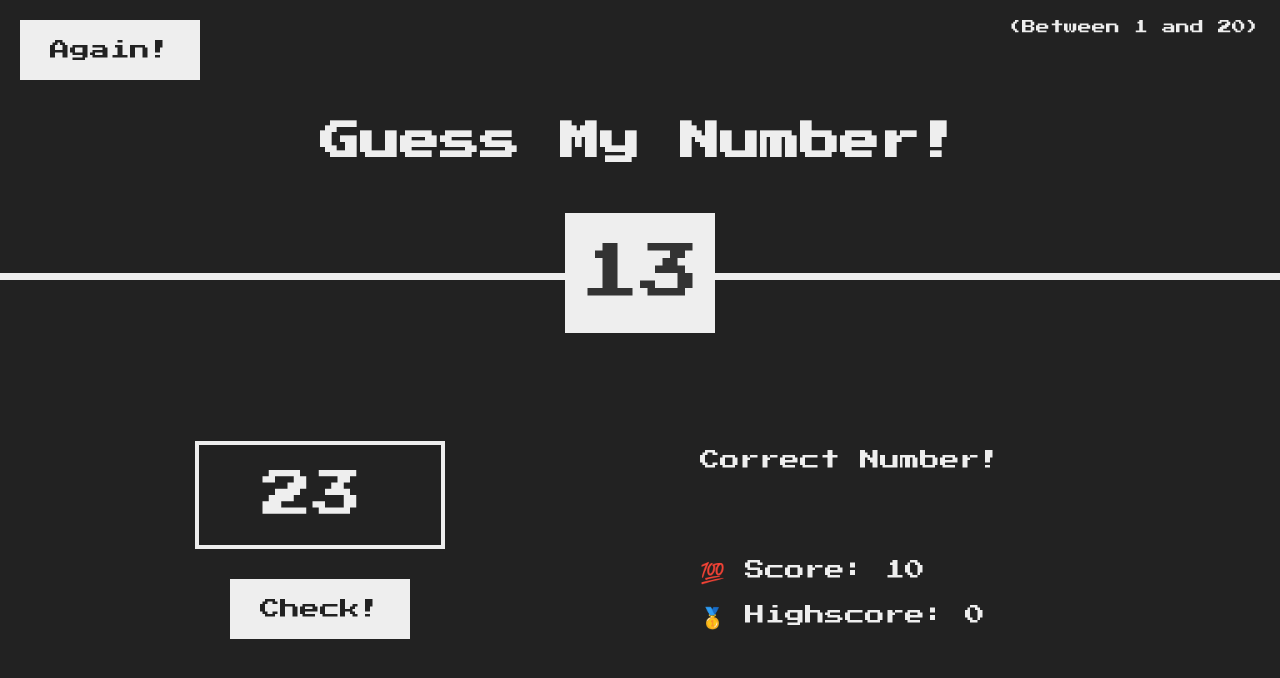
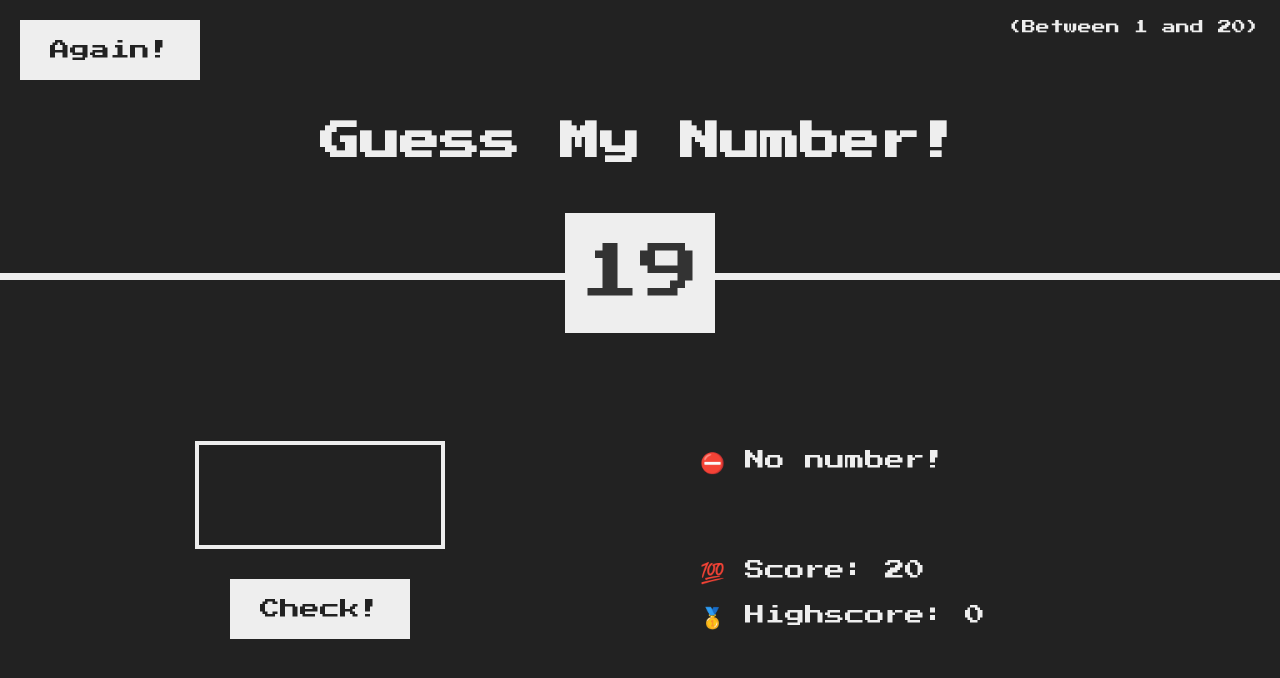
Before and after one commit to ryankresna/complete-javascript-course-master, a plain HTML site: page 05-Guess-My-Number/starter/index.html in a window 1280 px wide. Both pictures are taken after a click on the button "Check!". Drawn offline with Linux system fonts and the light colour scheme.

Commit message:
update js

```diff
--- a/05-Guess-My-Number/starter/script.js
+++ b/05-Guess-My-Number/starter/script.js
@@ -1,10 +1,29 @@
 'use strict';
 
-console.log( document.querySelector( '.message' ).textContent );
-document.querySelector( '.message' ).textContent = 'Correct Number!';
+// console.log( document.querySelector( '.message' ).textContent );
+// document.querySelector( '.message' ).textContent = 'Correct Number!';
 
-document.querySelector( '.number' ).textContent = '13';
-document.querySelector( '.score' ).textContent = '10';
+// document.querySelector( '.number' ).textContent = '13';
+// document.querySelector( '.score' ).textContent = '10';
 
-document.querySelector( '.guess' ).value = 23;
-console.log( document.querySelector( '.guess' ).value );
+// document.querySelector( '.guess' ).value = 23;
+// console.log( document.querySelector( '.guess' ).value );
+
+const secretNumber = Math.trunc( Math.random() * 20 ) + 1;
+const score = 20;
+document.querySelector( '.number' ).textContent = secretNumber;
+
+document.querySelector( '.check' ).addEventListener( 'click', function () {
+    const guess = Number( document.querySelector( '.guess' ).value );
+    console.log( guess, typeof guess );
+
+    if ( !guess ) {
+        document.querySelector( '.message' ).textContent = '⛔ No number! '
+    } else if ( guess === secretNumber ) {
+        document.querySelector( '.message' ).textContent = '🎉 Correct Number!';
+    } else if ( guess > secretNumber ) {
+        document.querySelector( '.message' ).textContent = '📈 Too high!'
+    } else if ( guess < secretNumber ) {
+        document.querySelector( '.message' ).textContent = '📉 Too small!'
+    }
+} );
```
Also changed, not shown: 05-Guess-My-Number/starter/index.html (+3 -0 lines).
